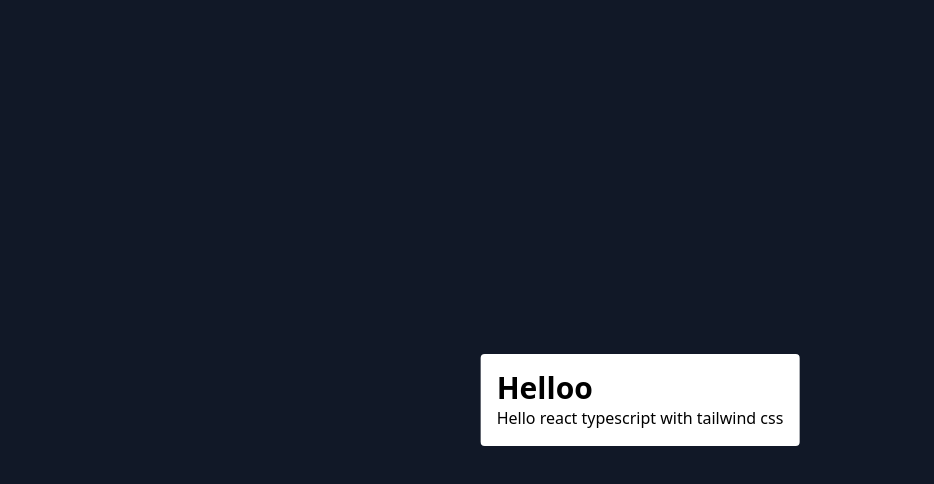
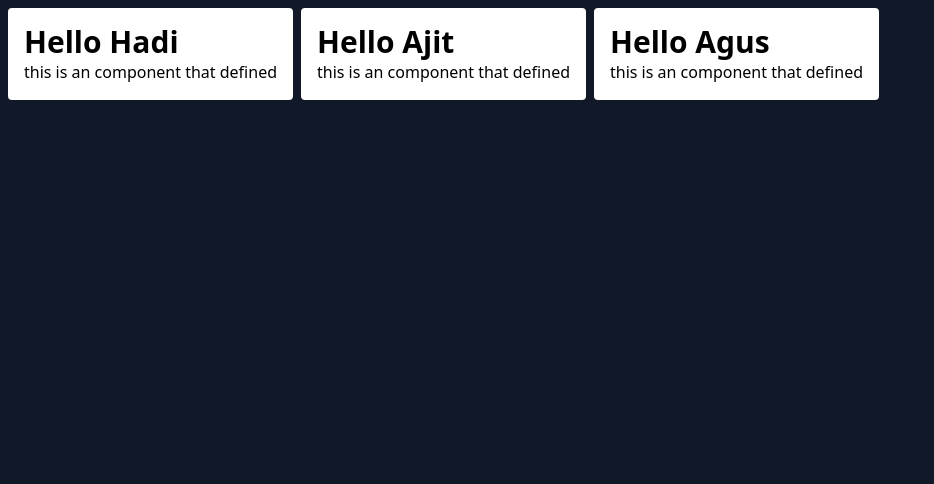
Before and after one commit to zidan-p/react-typescript, a React (Create React App) app: page / in a window 1280 px wide. Shown: the top 484 px of the page, without its empty margins (0-934 px from the left). Built offline with nearby package versions, Linux system fonts and the light colour scheme.

Commit message:
typing props

```diff
--- a/src/App.tsx
+++ b/src/App.tsx
@@ -1,23 +1,24 @@
 import React from 'react';
+import { Greet } from './components/Greet';
 
 function App() {
   return (
-    <div className="relative h-screen bg-gray-900">
-      <div
-        className="
-          absolute
-          top-1/2
-          left-1/2
-          -translate-x-1/2
-          -translate-y-1/2
-          max-w-xl
-          bg-white
-          p-4
-          rounded
-        "
-      >
-        <h1 className='text-3xl font-bold'>Helloo</h1>
-        <p>Hello react typescript with tailwind css</p>
+    <div className="relative min-h-screen bg-gray-900">
+      <div className="flex gap-2 p-2">
+        <Greet
+          /**
+           * when using typed props, i can't asign another properties except the defined one
+           * and the key properties.
+           *
+           *
+           * the properties also have to be same type with defined one
+           */
+          name='Hadi'
+          // name=12 // this throw an error
+          // anotherValue="hello"  // it also applies
+        />
+        <Greet name='Ajit'/>
+        <Greet name='Agus'/>
       </div>
     </div>
   );
--- /dev/null
+++ b/src/components/Greet.tsx
@@ -0,0 +1,14 @@
+// how to use type
+export type GreetProps = {
+    name: string;
+}
+
+
+export const Greet = (props: GreetProps) => {
+    return (
+    <div className="max-w-xl bg-white p-4 rounded hover:bg-gray-300">
+        <h1 className='text-3xl font-bold'>Hello {props.name}</h1>
+        <p>this is an component that defined</p>
+    </div>
+    )
+}
```
